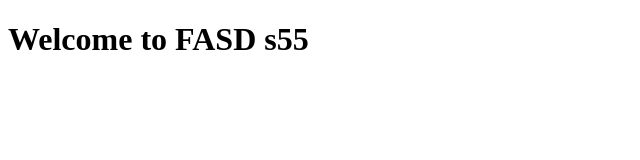
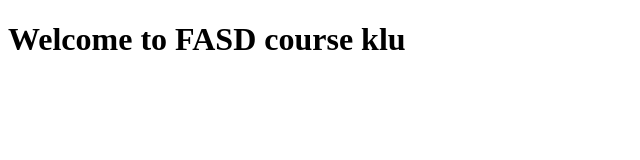
Before and after one commit to CHIDURALADEEKSHITH/fsadgitproject, a plain HTML site: page index.html in a window 1280 px wide. Shown: the whole page, without its empty margins (0-640 px from the left). Drawn offline with Linux system fonts and the light colour scheme.

Commit message:
Update index.html

```diff
--- a/index.html
+++ b/index.html
@@ -6,6 +6,6 @@
     <title>Document</title>
 </head>
 <body>
-    <h1>Welcome to FASD s55</h1>
+    <h1>Welcome to FASD course klu</h1>
 </body>
 </html>
```
